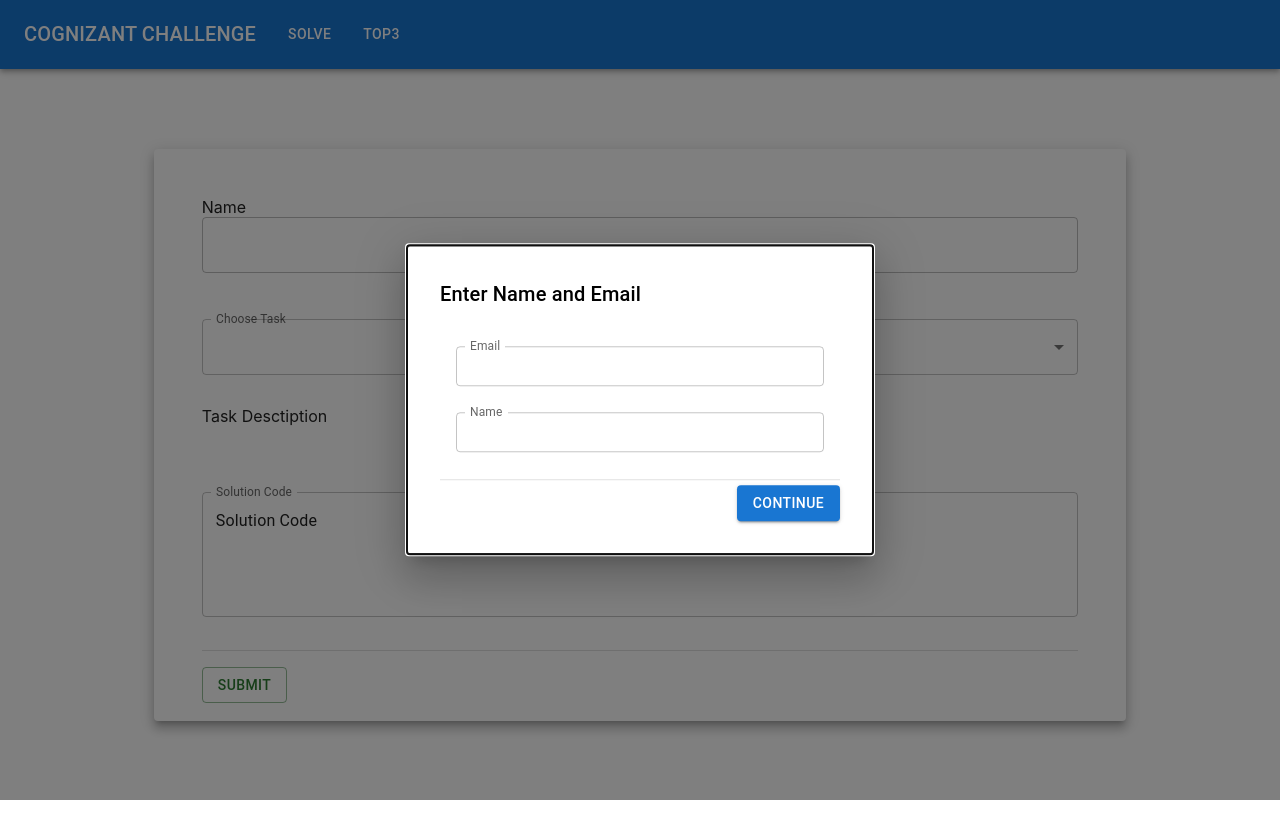
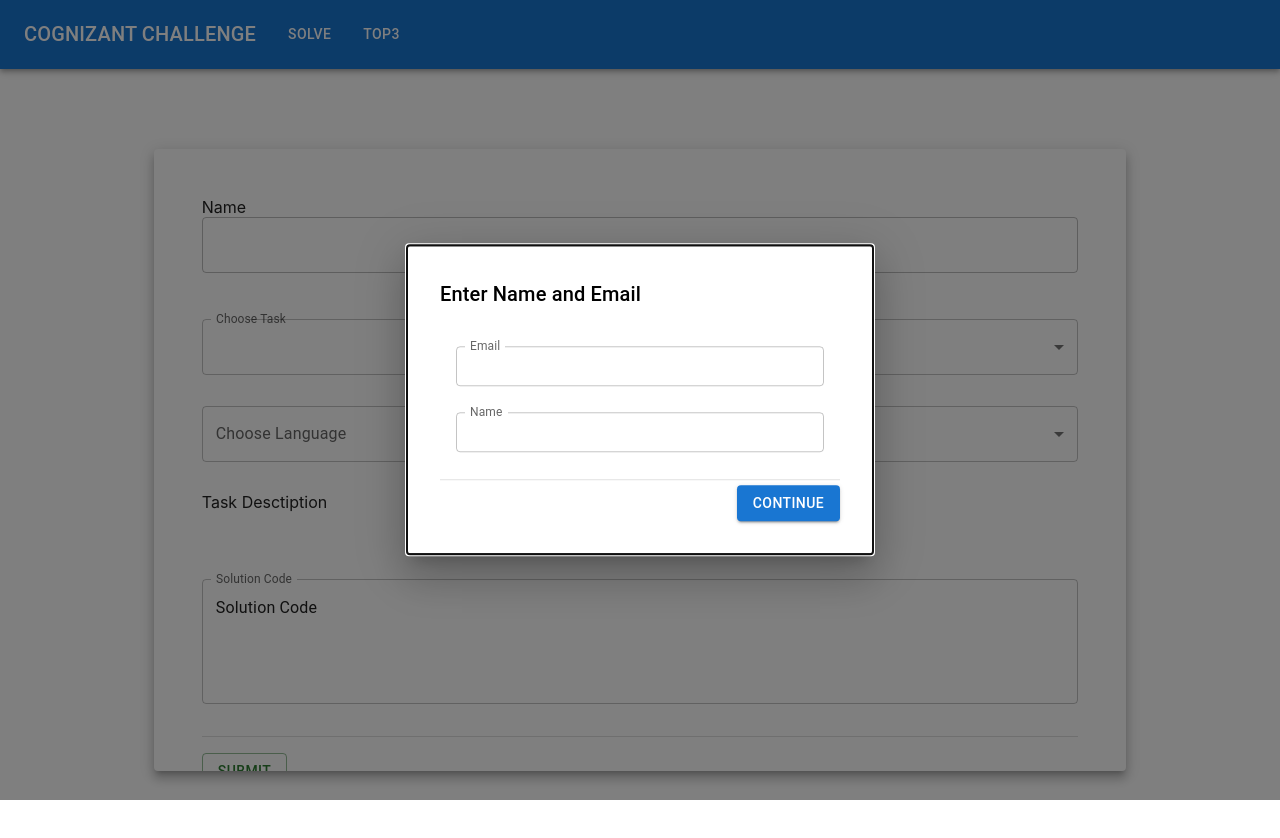
Before and after one commit to ax3cubed/cognizant-challenge, a React (Create React App) app: page / in a window 1280 px wide. Shown: the top 838 px of the page. Built offline with nearby package versions, Linux system fonts and the light colour scheme.

Commit message:
Added Task Api Calls and configuration, moved modal to seperate file to reduce cluter, created constant file for ofline input

```diff
--- a/package.json
+++ b/package.json
@@ -11,6 +11,7 @@
     "@testing-library/jest-dom": "^5.16.2",
     "@testing-library/react": "^12.1.2",
     "@testing-library/user-event": "^13.5.0",
+    "axios": "^0.25.0",
     "formik": "^2.2.9",
     "react": "^17.0.2",
     "react-dom": "^17.0.2",
--- /dev/null
+++ b/src/apiService/apiCall.js
@@ -0,0 +1,28 @@
+import axios from "axios";
+
+export async function GET(url) {
+  let response = [];
+  response = await axios
+    .get(url)
+    .then(function (response) {
+      return response.data.responseData;
+    })
+    .catch(function (error) {
+      console.log(error);
+      return null;
+    });
+  return response;
+}
+
+export async function POST(url, request) {
+  let response = await axios
+    .post(url, request)
+    .then(function (response) {
+      return response.data.responseData;
+    })
+    .catch(function (error) {
+      console.log(error);
+      return null;
+    });
+  return response;
+}
--- /dev/null
+++ b/src/apiService/apiConfig.js
@@ -0,0 +1,17 @@
+import constant from "./constant.json";
+const apiHost = constant.apiHost;
+
+export const apiServices = {
+  Task: {
+    getAllTask: `${apiHost}/task`, // GET
+    getTaskById: `${apiHost}/task/:id`, // GET
+    postTask: `${apiHost}/task`, // POST
+    updateTask: `${apiHost}/task/:id`, // PUT
+    deleteTask: `${apiHost}/task/:id`, // DELETE
+  },
+  UserTask: {
+    getAllUserTask: `${apiHost}/userTask/:email`, // GET
+    getTop3UserTask: `${apiHost}/userTask/top3`, // GET
+    postUserTask: `${apiHost}/userTask`, // POST
+  },
+};
--- /dev/null
+++ b/src/apiService/constant.json
@@ -0,0 +1,3 @@
+{
+  "apiHost": "http://localhost:8088"
+}
--- /dev/null
+++ b/src/components/task/modal.js
@@ -0,0 +1,143 @@
+import Box from "@mui/material/Box";
+import Button from "@mui/material/Button";
+import Typography from "@mui/material/Typography";
+import Modal from "@mui/material/Modal";
+import React, { useEffect } from "react";
+import { useFormik } from "formik";
+import * as yup from "yup";
+import { Divider, Grid, TextField } from "@mui/material";
+
+const style = {
+  position: "absolute",
+  top: "50%",
+  left: "50%",
+  transform: "translate(-50%, -50%)",
+  width: 400,
+  bgcolor: "background.paper",
+  border: "2px solid #000",
+  boxShadow: 24,
+  p: 4,
+};
+
+const TaskModal = (props) => {
+  const [open, setOpen] = React.useState(false);
+  const handleOpen = () => setOpen(true);
+  const handleClose = () => {
+    if (localStorage.getItem("user_data") !== null) {
+      setOpen(false);
+    } else {
+      setOpen(true);
+      alert("Please enter name and email");
+    }
+  };
+
+  useEffect(() => {
+    var user_data = JSON.parse(localStorage.getItem("user_data"));
+    if (user_data !== null) {
+      handleClose();
+    } else {
+      console.log("no data");
+      handleOpen();
+    }
+  }, []);
+
+  const handleFormSubmit = () => {
+    var data = {
+      name: formik.values.name,
+      email: formik.values.email,
+    };
+    localStorage.setItem("user_data", JSON.stringify(data));
+    handleClose();
+    window.location.reload();
+  };
+  const validationSchema = yup.object({
+    email: yup
+      .string("Enter your email")
+      .email("Enter a valid email")
+      .required("Email is required"),
+  });
+  const formik = useFormik({
+    initialValues: {
+      email: "",
+      name: "",
+    },
+    validationSchema: validationSchema,
+    onSubmit: (values) => {
+      handleFormSubmit(values);
+    },
+  });
+
+  return (
+    <Modal
+      disableEnforceFocus
+      open={open}
+      onClose={handleClose}
+      aria-labelledby="modal-modal-title"
+      aria-describedby="modal-modal-description"
+    >
+      <Box sx={style}>
+        <Typography id="modal-modal-title" variant="h6" component="h6">
+          Enter Name and Email
+        </Typography>
+        <br></br>
+        <Box
+          sx={{
+            "& > :not(style)": { m: 2, height: "5ch" },
+          }}
+          id="modal-modal-description"
+        >
+          <Grid item xs={12}>
+            <TextField
+              fullWidth
+              size="small"
+              variant="outlined"
+              label="Email"
+              id="email"
+              name="email"
+              type="email"
+              inputProps={{ style: { textTransform: "lowercase" } }}
+              onChange={formik.handleChange}
+              onBlur={formik.handleBlur}
+              value={formik.values.email}
+              error={formik.touched.email && Boolean(formik.errors.email)}
+              helperText={formik.touched.email && formik.errors.email}
+              InputLabelProps={{
+                shrink: true,
+              }}
+            />
+          </Grid>
+          <Grid item xs={12}>
+            <TextField
+              fullWidth
+              size="small"
+              variant="outlined"
+              label="Name"
+              id="name"
+              name="name"
+              type="text"
+              inputProps={{ style: { textTransform: "lowercase" } }}
+              onChange={formik.handleChange}
+              onBlur={formik.handleBlur}
+              value={formik.values.name}
+              error={formik.touched.name && Boolean(formik.errors.name)}
+              helperText={formik.touched.name && formik.errors.name}
+              InputLabelProps={{
+                shrink: true,
+              }}
+            />
+          </Grid>
+        </Box>
+        <Divider style={{ marginBottom: "5px" }} />
+
+        <Button
+          onClick={formik.handleSubmit}
+          style={{ float: "right" }}
+          variant="contained"
+        >
+          Continue
+        </Button>
+      </Box>
+    </Modal>
+  );
+};
+export default TaskModal;
--- a/src/components/task/task.js
+++ b/src/components/task/task.js
@@ -1,7 +1,4 @@
-import Box from "@mui/material/Box";
 import Button from "@mui/material/Button";
-import Typography from "@mui/material/Typography";
-import Modal from "@mui/material/Modal";
 import React, { useEffect } from "react";
 import { useFormik } from "formik";
 import * as yup from "yup";
@@ -16,140 +13,45 @@
   Select,
   TextField,
 } from "@mui/material";
-const style = {
-  position: "absolute",
-  top: "50%",
-  left: "50%",
-  transform: "translate(-50%, -50%)",
-  width: 400,
-  bgcolor: "background.paper",
-  border: "2px solid #000",
-  boxShadow: 24,
-  p: 4,
-};
+import TaskModal from "./modal";
+import { GET } from "../../apiService/apiCall";
+import { apiServices } from "../../apiService/apiConfig";
 
 const Task = (props) => {
-  const [open, setOpen] = React.useState(false);
   const [user, setUser] = React.useState({});
   const [task, setTask] = React.useState({});
+  const [userTasks, setUserTasks] = React.useState([]);
 
+  const useTask = userTasks.map((task) => {
+    return (
+      <MenuItem key={task.id} value={task.id}>
+        {task.taskName}
+      </MenuItem>
+    );
+  });
+
+  useEffect(() => {
+    var user_data = JSON.parse(localStorage.getItem("user_data"));
+    if (user_data !== null) {
+      setUser(user_data);
+      const getTasks = async () => {
+        let userTask = await GET(apiServices.Task.getAllTask);
+        console.log(userTask);
+      };
+      getTasks();
+    } else {
+      setUser({});
+    }
+  }, []);
   const handleChangeTask = (event) => {
     setTask(event.target.value);
   };
 
-  const handleOpen = () => setOpen(true);
-  const handleClose = () => {
-    setOpen(false);
-  };
-
   // Similar to componentDidMount and componentDidUpdate:
-  useEffect(() => {
-    var user_data = JSON.parse(localStorage.getItem("user_data"));
-    if (user_data !== null) {
-      setUser(user_data);
-    } else {
-      console.log("no data");
-      handleOpen();
-      setUser({});
-    }
-  }, []);
-  const handleFormSubmit = () => {
-    var data = {
-      name: formik.values.name,
-      email: formik.values.email,
-    };
-    localStorage.setItem("user_data", JSON.stringify(data));
-    handleClose();
-  };
-  const validationSchema = yup.object({
-    email: yup
-      .string("Enter your email")
-      .email("Enter a valid email")
-      .required("Email is required"),
-  });
-  const formik = useFormik({
-    initialValues: {
-      email: "",
-      name: "",
-    },
-    validationSchema: validationSchema,
-    onSubmit: (values) => {
-      handleFormSubmit(values);
-    },
-  });
 
   return (
     <div>
-      <Modal
-        open={open}
-        onClose={handleClose}
-        aria-labelledby="modal-modal-title"
-        aria-describedby="modal-modal-description"
-      >
-        <Box sx={style}>
-          <Typography id="modal-modal-title" variant="h6" component="h6">
-            Enter Name and Email
-          </Typography>
-          <br></br>
-          <Box
-            sx={{
-              "& > :not(style)": { m: 2, height: "5ch" },
-            }}
-            id="modal-modal-description"
-          >
-            <Grid item xs={12}>
-              <TextField
-                fullWidth
-                size="small"
-                variant="outlined"
-                label="Email"
-                id="email"
-                name="email"
-                type="email"
-                inputProps={{ style: { textTransform: "lowercase" } }}
-                onChange={formik.handleChange}
-                onBlur={formik.handleBlur}
-                value={formik.values.email}
-                error={formik.touched.email && Boolean(formik.errors.email)}
-                helperText={formik.touched.email && formik.errors.email}
-                InputLabelProps={{
-                  shrink: true,
-                }}
-              />
-            </Grid>
-            <Grid item xs={12}>
-              <TextField
-                fullWidth
-                size="small"
-                variant="outlined"
-                label="Name"
-                id="name"
-                name="name"
-                type="text"
-                inputProps={{ style: { textTransform: "lowercase" } }}
-                onChange={formik.handleChange}
-                onBlur={formik.handleBlur}
-                value={formik.values.name}
-                error={formik.touched.name && Boolean(formik.errors.name)}
-                helperText={formik.touched.name && formik.errors.name}
-                InputLabelProps={{
-                  shrink: true,
-                }}
-              />
-            </Grid>
-          </Box>
-          <Divider style={{ marginBottom: "5px" }} />
-
-          <Button
-            onClick={formik.handleSubmit}
-            style={{ float: "right" }}
-            variant="contained"
-          >
-            Continue
-          </Button>
-        </Box>
-      </Modal>
-
+      <TaskModal />
       <Grid
         container
         spacing={0}
@@ -162,7 +64,7 @@
           <Card
             sx={{
               "& > :not(style)": {
-                minHeight: "500px",
+                minHeight: "550px",
                 m: 2,
                 width: "90ch",
                 height: "5ch",
@@ -194,6 +96,21 @@
                     labelId="demo-simple-select-label"
                     id="demo-simple-select"
                     value={task}
+                    label="Task"
+                    onChange={handleChangeTask}
+                  >
+                    {Boolean(userTasks.length) && useTask}
+                  </Select>
+                </FormControl>
+              </Grid>
+              <Grid sx={12}>
+                <FormControl fullWidth>
+                  <InputLabel id="demo-simple-select-label">
+                    Choose Language
+                  </InputLabel>
+                  <Select
+                    labelId="select-label-language"
+                    id="select-language"
                     label="Task"
                     onChange={handleChangeTask}
                   >
```
Also changed, not shown: 2 other files (tests, documents, lock files or other folders).
